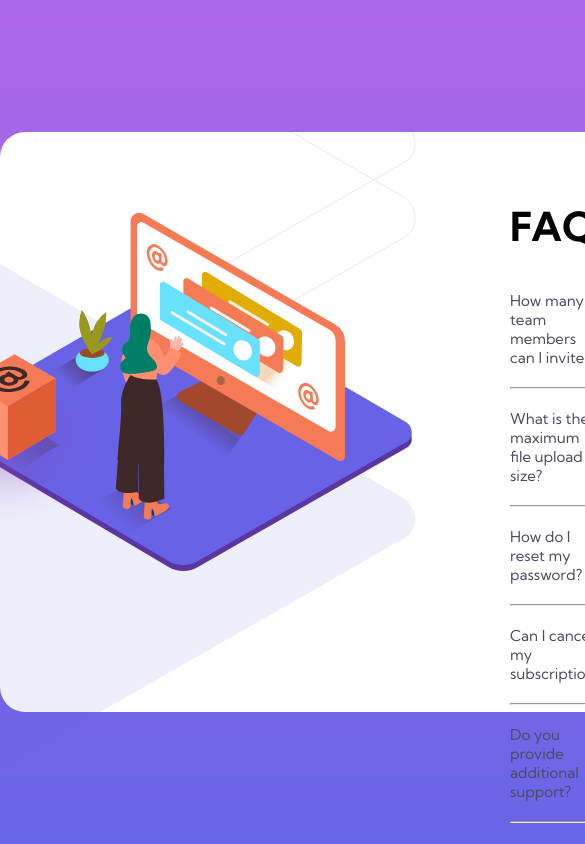
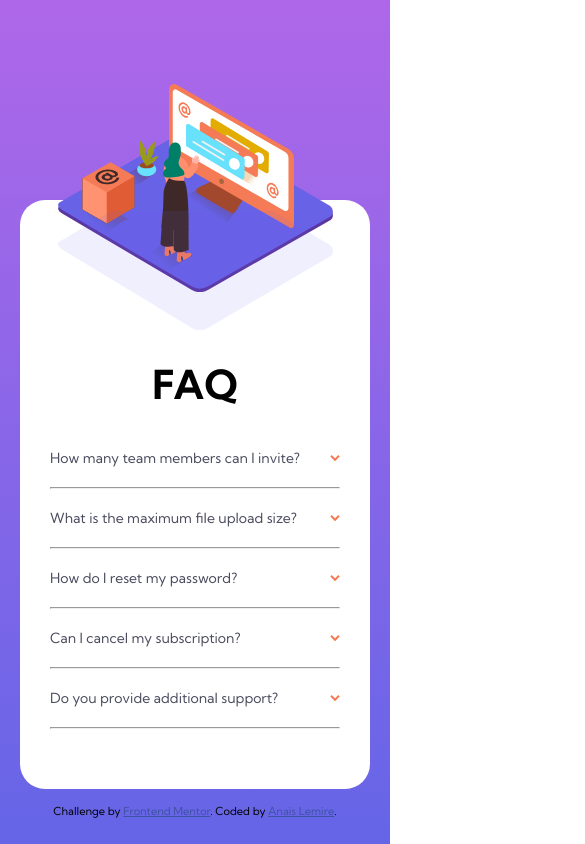
Before and after one commit to anaislcno/FAQ-Accordion-Card, a plain HTML site: page index.html in a window 390 px wide. Shown: the top 844 px of the page, 585 px wide, since content can reach past the window. Drawn offline with Linux system fonts and the light colour scheme.

Commit message:
set media queries for mobile

```diff
--- a/index.html
+++ b/index.html
@@ -31,6 +31,13 @@
             <img src="./images/bg-pattern-desktop.svg" class="desk__shadow" />
           </div>
         </div>
+        <div id="illustration__container--mobile">
+          <img
+            src="./images/illustration-woman-online-mobile.svg"
+            class="mobile__woman"
+          />
+          <img src="./images/bg-pattern-mobile.svg" class="mobile__shadow" />
+        </div>
         <section id="faq__section">
           <h1>FAQ</h1>
           <div id="faq__container"></div>
--- a/js/app.js
+++ b/js/app.js
@@ -28,14 +28,16 @@ var i;
 
 for (i = 0; i < accordion.length; i++) {
   accordion[i].addEventListener("click", function () {
-    closeOldQuestionsActive();
-    openAnswer(this);
+    if (this.classList.contains("active") == false) {
+      closeOldQuestionsActive();
+    }
+    openAndCloseAnswer(this);
   });
 }
 
 // Active question collapse
 
-function openAnswer(currentQuestion) {
+function openAndCloseAnswer(currentQuestion) {
   var answer = currentQuestion.nextElementSibling;
 
   currentQuestion.classList.toggle("active");
--- a/styles.css
+++ b/styles.css
@@ -44,9 +44,14 @@ main {
   position: relative;
 }
 
+#illustration__container--mobile {
+  display: none;
+}
+
 #overflow {
   overflow: hidden;
   max-width: 500px;
+  max-height: 600px;
 }
 
 .desk__cube {
@@ -96,6 +101,7 @@ hr {
   width: 100%;
   display: flex;
   justify-content: space-between;
+  margin-bottom: 10px;
 }
 
 .question:hover {
@@ -140,3 +146,62 @@ hr {
 .attribution a {
   color: rgb(62, 82, 163);
 }
+
+/* Media Queries */
+
+@media screen and (min-width: 320px) and (max-width: 767px) {
+  main {
+    padding-top: 200px;
+    height: 100%;
+  }
+
+  #container {
+    display: grid;
+    grid-template-columns: 1fr;
+    width: 350px;
+  }
+
+  #illustration__container {
+    display: none;
+  }
+
+  #illustration__container--mobile {
+    display: flex;
+    width: 275px;
+    height: 275px;
+    position: absolute;
+    top: 6%;
+    left: calc(50% - 137px);
+  }
+
+  .mobile__woman {
+    width: 100%;
+    height: 100%;
+    object-fit: contain;
+  }
+
+  .mobile__shadow {
+    /* display: none; */
+    position: relative;
+    width: 100%;
+    height: 100%;
+    object-fit: contain;
+    right: 100%;
+    top: 30%;
+  }
+
+  #faq__section {
+    max-height: 100%;
+    justify-content: center;
+    align-items: center;
+    padding: 160px 30px 40px 30px;
+  }
+
+  .question {
+    font-size: 14px;
+  }
+
+  #faq__container {
+    width: 100%;
+  }
+}
```
Also changed, not shown: images/finished-screen-5.png (added), 3 other files.
